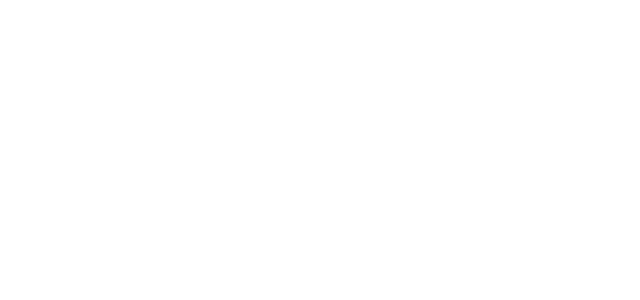
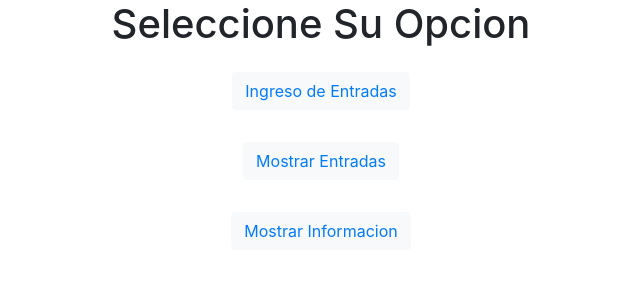
Before and after one commit to sedwarb/hairdressing, a React (Create React App) app in the folder client/: page / in a window 1280 px wide. Shown: the top 300 px of the page, without its empty margins (319-959 px from the left). Built offline with nearby package versions, Linux system fonts and the light colour scheme.

Commit message:
se agrego una landing page

```diff
--- a/client/src/App.js
+++ b/client/src/App.js
@@ -4,12 +4,15 @@ import { Route } from  "react-router-dom";
 import {Entries} from './components/entries/Entries'
 import {ShowTable} from './components/ShowTable/ShowTable'
 import {ShowMeTables} from './components/ShowMeTables/ShowMeTables'
+import { Init } from './components/Init/Init';
 
 function App() {
   return (
     <React.Fragment>
+      <Route exact path="/" component={Init}></Route>
       <Route exact path="/Entries" component={Entries}></Route>
       <Route exact path="/Table" component={ShowMeTables}></Route>
+      <Route exact path="/info" component={ShowTable}></Route>
     </React.Fragment>
   );
 }
--- /dev/null
+++ b/client/src/components/Init/Init.jsx
@@ -0,0 +1,21 @@
+import React from 'react'
+import { Link } from 'react-router-dom';
+
+export function Init(){
+    return(
+        <>
+            <div className="d-flex justify-content-center"><h1>Seleccione Su Opcion</h1></div>
+            <div>
+                <div className='d-flex justify-content-center p-3'>
+                <button type='submit' className="btn btn-light"><Link to={`/entries`}>Ingreso de Entradas</Link></button>
+                </div>
+                <div className='d-flex justify-content-center p-3'>
+                    <button type='submit' className="btn btn-light"><Link to={`/table`}>Mostrar Entradas</Link></button>
+                </div>
+                <div className='d-flex justify-content-center p-3'>
+                    <button type='submit' className="btn btn-light"><Link to={`/info`}>Mostrar Informacion</Link></button>
+                </div>
+            </div>
+        </>
+    )
+}
--- a/client/src/components/constAndFunctions/constAndFunions.js
+++ b/client/src/components/constAndFunctions/constAndFunions.js
@@ -1,4 +1,4 @@
-export const DB_HOST='192.168.20.20'
+export const DB_HOST='localhost'
 
 export function onSubmit(e,stateGen) {
     e.preventDefault();
```
